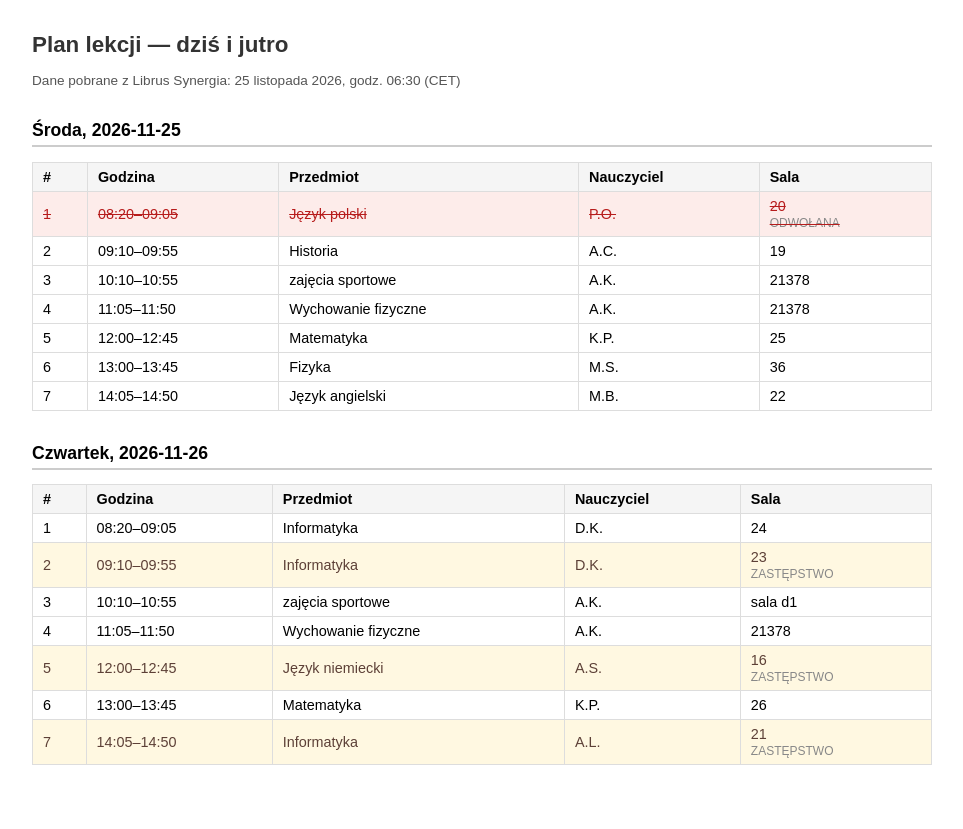
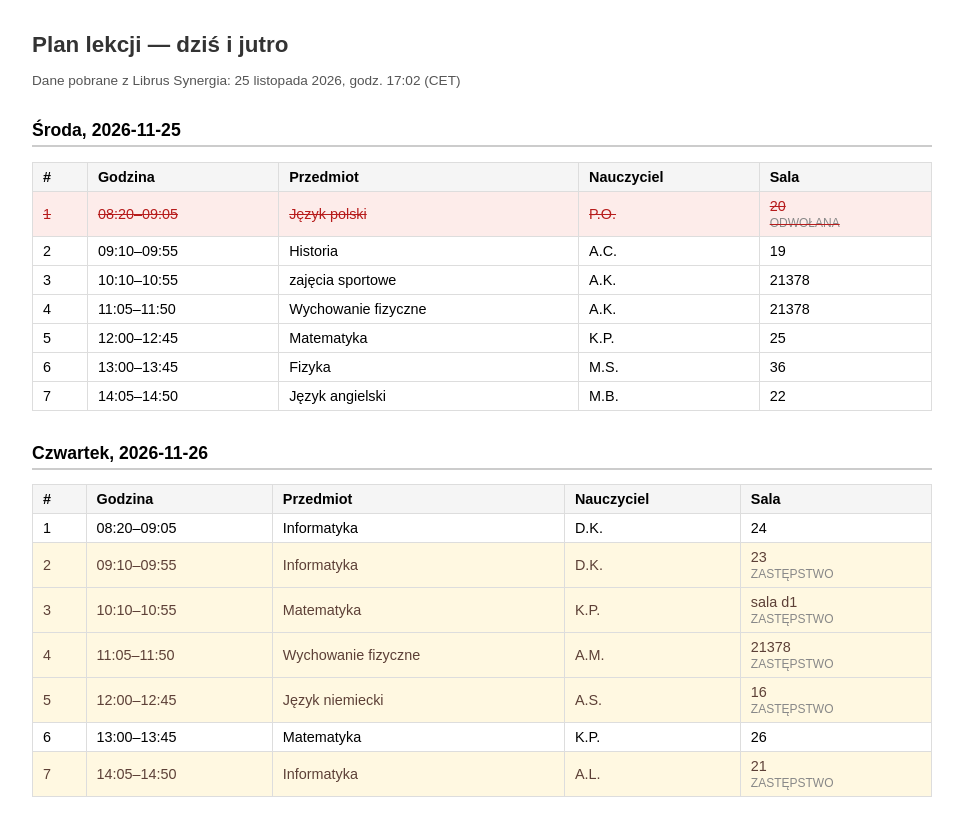
Before and after one commit to Marcin-Blazowski/plan-lekcji-six-s, a plain HTML site: page index.html in a window 1280 px wide. Shown: the whole page, without its empty margins (158-1121 px from the left). Before the commit the page ends 800 px from the top, so only its background shows below. Drawn offline with Linux system fonts and the light colour scheme.

Commit message:
chore: update schedule [skip ci]

```diff
--- a/index.html
+++ b/index.html
@@ -20,7 +20,7 @@
 </head>
 <body>
   <h1>Plan lekcji — dziś i jutro</h1>
-  <p class="fetch-time">Dane pobrane z Librus Synergia: 25 listopada 2026, godz. 06:30 (CET)</p>
+  <p class="fetch-time">Dane pobrane z Librus Synergia: 25 listopada 2026, godz. 17:02 (CET)</p>
 
     <section>
       <h2>Środa, 2026-11-25</h2>
@@ -52,8 +52,8 @@
         <tbody>
           <tr class=""><td>1</td><td>08:20–09:05</td><td>Informatyka</td><td>D.K.</td><td>24</td></tr>
 <tr class="substitution"><td>2</td><td>09:10–09:55</td><td>Informatyka</td><td>D.K.</td><td>23<br><small>ZASTĘPSTWO</small></td></tr>
-<tr class=""><td>3</td><td>10:10–10:55</td><td>zajęcia sportowe</td><td>A.K.</td><td>sala d1</td></tr>
-<tr class=""><td>4</td><td>11:05–11:50</td><td>Wychowanie fizyczne</td><td>A.K.</td><td>21378</td></tr>
+<tr class="substitution"><td>3</td><td>10:10–10:55</td><td>Matematyka</td><td>K.P.</td><td>sala d1<br><small>ZASTĘPSTWO</small></td></tr>
+<tr class="substitution"><td>4</td><td>11:05–11:50</td><td>Wychowanie fizyczne</td><td>A.M.</td><td>21378<br><small>ZASTĘPSTWO</small></td></tr>
 <tr class="substitution"><td>5</td><td>12:00–12:45</td><td>Język niemiecki</td><td>A.S.</td><td>16<br><small>ZASTĘPSTWO</small></td></tr>
 <tr class=""><td>6</td><td>13:00–13:45</td><td>Matematyka</td><td>K.P.</td><td>26</td></tr>
 <tr class="substitution"><td>7</td><td>14:05–14:50</td><td>Informatyka</td><td>A.L.</td><td>21<br><small>ZASTĘPSTWO</small></td></tr>
```
